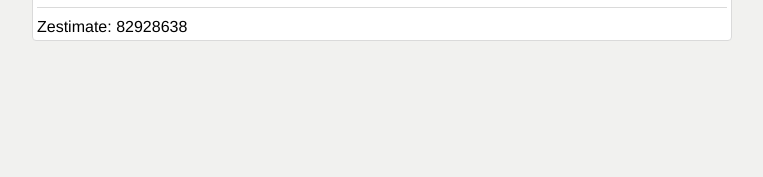
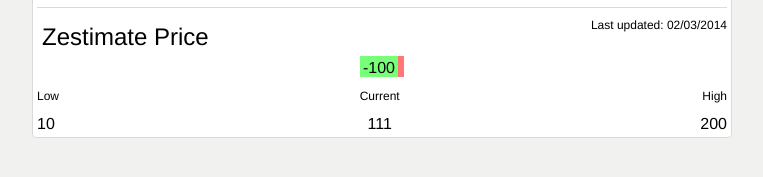
Before and after one commit to aesopwolf/ZillowHomeInfo, a plain HTML site: page public/html/index.html in a window 1280 px wide. Shown: the part 121-298 px from the top of the page, without its empty margins (258-1021 px from the left). Drawn offline with Linux system fonts and the light colour scheme; some packages are replaced by stand-ins of ours.

Commit message:
finished design, rent is a copy of price

```diff
--- a/public/css/main.css
+++ b/public/css/main.css
@@ -75,3 +75,55 @@
 	float:				right;
 	margin-top:			5px;
 }
+
+h3 {
+	font-size: 			1.5em;
+	font-weight:		normal;
+	margin: 			5px;
+}
+
+#zestimate_date {
+	float:right;
+	font-size: 0.75em;
+}
+
+#zestimate > div.moving {
+	display:			flex;
+	flex-direction: 	row;
+	justify-content: 	center;
+}
+
+.moving_neg {
+	background-color:	#f77;
+	height:15px;
+	padding: 3px;
+}
+
+.moving_pos {
+	background-color: 	#7f7;
+	height: 15px;
+	padding: 3px;
+}
+
+.moving_pad {
+	height:				15px;
+}
+
+#zestimate > div.prices {
+	display: 			flex;
+	flex-flow: 			row wrap;
+	justify-content:	space-between;
+	text-align:			center;
+}
+
+#zestimate_low {
+	text-align:			left;
+}
+
+#zestimate_high {
+	text-align: 		right;
+}
+
+div.price > p {
+	font-size:			0.75em;
+}
--- a/public/html/index.html
+++ b/public/html/index.html
@@ -21,8 +21,30 @@
 				<p id="address_line2" class="address_line"></p>
 			</div>
 			<hr>
-			<div class="row_item">
-				Zestimate: 82928638
+			<div class="row_item" id="zestimate">
+				<div id="zestimate_date" class="last_updated">
+					Last updated: <span class="date">02/03/2014</span>
+				</div>
+				<h3>Zestimate Price</h3>
+				<div class="moving">
+					<div id="zestimate_mv_pos" class="moving_pos">-100</div>
+					<div id="zestimate_mv_pad" class="moving_pad"></div>
+					<div id="zestimate_mv_neg" class="moving_neg"></div>
+				</div>
+				<div class="prices">
+					<div class="price" id="zestimate_low">
+						<p>Low</p>
+						10
+					</div>
+					<div class="price" id="zestimate_current">
+						<p>Current</p>
+						111
+					</div>
+					<div class="price" id="zestimate_high">
+						<p>High</p>
+						200
+					</div>
+				</div>
 			</div>
 		</div>
 		<script type="text/javascript" src="../script/app.js"></script>
```
